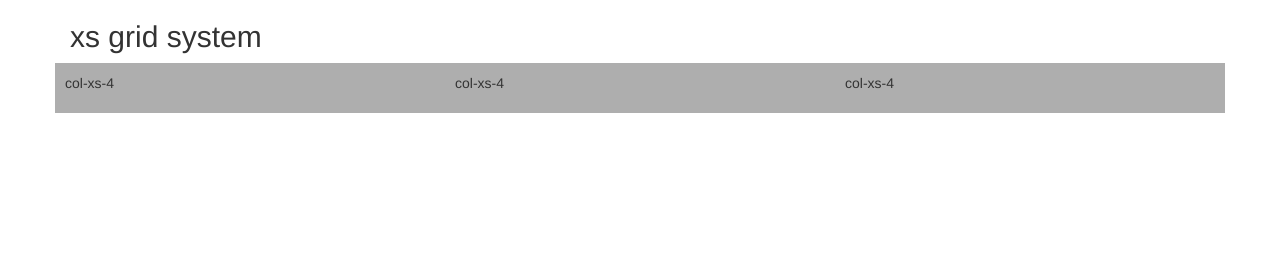
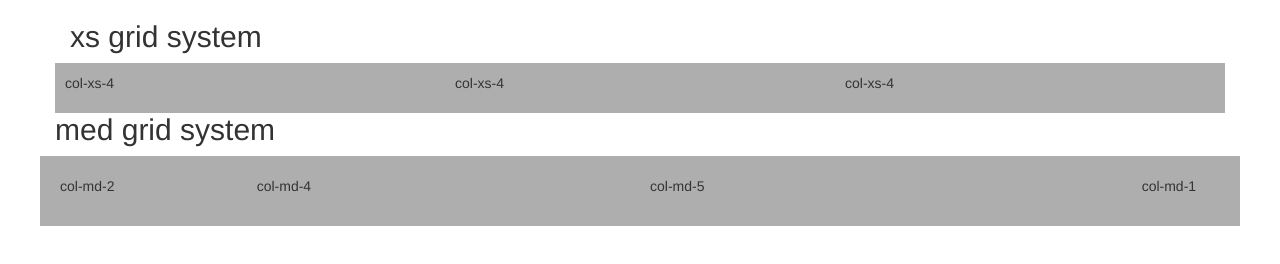
Before and after one commit to stellareyna78/grid-system, a plain HTML site: page index.html in a window 1280 px wide. Drawn offline with Linux system fonts and the light colour scheme.

Commit message:
created new medium section

```diff
--- a/index.html
+++ b/index.html
@@ -18,9 +18,28 @@
 			</div>
 			<div class="col-xs-4">
 				<p>col-xs-4</p>
+			</div> <!--end of xs grid -->
+
+		<h2>med grid system</h2>
+		<div class="row show-grid">
+			<div class="col-md-2">
+				<p>col-md-2</p>
+			</div>
+			<div class="col-md-4">
+				<p>col-md-4</p>
+			</div>
+			<div class="col-md-5">
+				<p>col-md-5</p>
+			</div>
+			<div class="col-md-1">
+				<p>col-md-1</p>
 			</div>
 		</div>
-	</div>
+		</div>
+	<!-- </div> end of container -->
+
+
+
 
 </body>
 </html>
```
